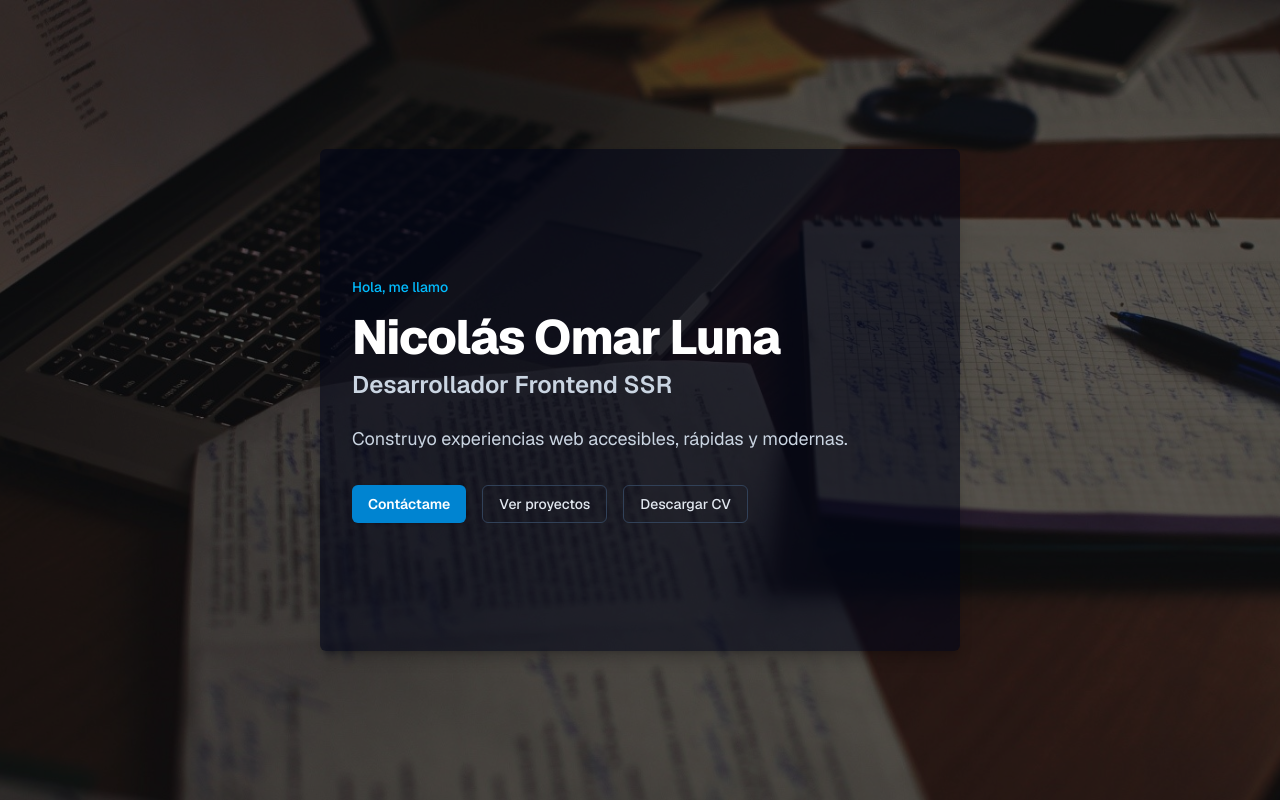
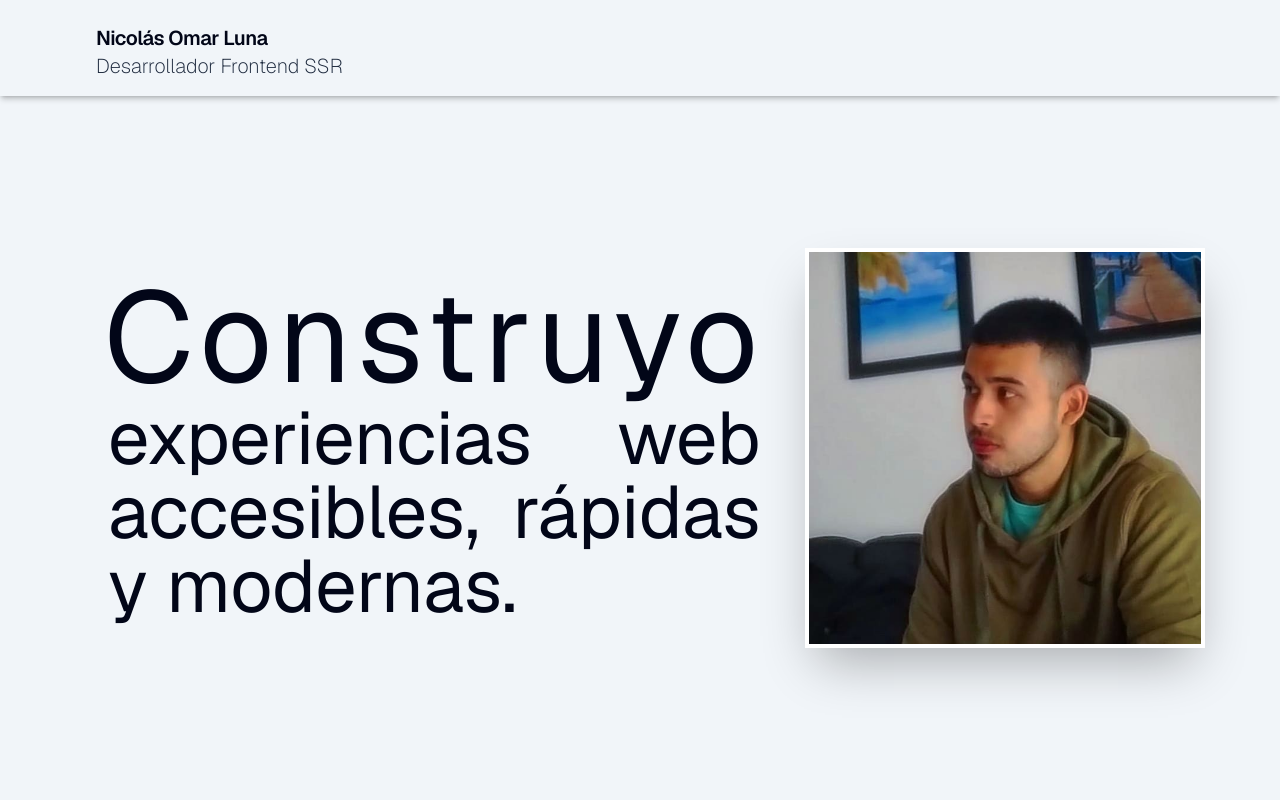
Before and after one commit to NLuna19/my-website, a Next.js app: page / in a window 1280 px wide. Built offline with nearby package versions, Linux system fonts and the light colour scheme.

Commit message:
hero-section updates

```diff
--- a/src/app/globals.css
+++ b/src/app/globals.css
@@ -8,7 +8,7 @@
 * {
   box-sizing: border-box;
   transition:
-    colors 0.3s ease,
+    all 0.3s ease,
     background-color 0.3s ease,
     border-color 0.3s ease,
     fill 0.3s ease,
--- a/src/app/page.tsx
+++ b/src/app/page.tsx
@@ -4,17 +4,17 @@ export default function Home() {
   return (
     <div className="flex min-h-screen items-center justify-center font-sans dark:bg-black">
       <main
-        style={{
-          backgroundImage: 'url("work_in_progress-wallpaper-1600x900.jpg")',
-          backgroundClip: 'border-box',
-          backgroundAttachment: 'fixed',
-          backgroundPosition: 'center',
-          backgroundRepeat: 'no-repeat',
-          backgroundSize: 'cover',
-          backgroundColor: 'rgba(0, 0, 0, 0.6)',
-          backgroundBlendMode: 'darken',
-        }}
-        className="flex min-h-screen w-full max-w-screen items-center justify-between sm:items-start"
+        // style={{
+        //   backgroundImage: 'url("work_in_progress-wallpaper-1600x900.jpg")',
+        //   backgroundClip: 'border-box',
+        //   backgroundAttachment: 'fixed',
+        //   backgroundPosition: 'center',
+        //   backgroundRepeat: 'no-repeat',
+        //   backgroundSize: 'cover',
+        //   backgroundColor: 'rgba(0, 0, 0, 0.6)',
+        //   backgroundBlendMode: 'darken',
+        // }}
+        className="flex min-h-screen w-full max-w-screen items-center justify-between bg-slate-100 sm:items-start"
       >
         <HeroSection />
       </main>
--- a/src/components/sections/hero/hero-section.tsx
+++ b/src/components/sections/hero/hero-section.tsx
@@ -1,5 +1,4 @@
-import DownloadCVButton from '@/components/shared/download-cv';
-import Link from 'next/link';
+import ImageCard from '@/components/ui/image-card/image-card';
 
 type HeroProps = {
   name?: string;
@@ -16,17 +15,43 @@ export default function HeroSection({
   ctaText = 'Contáctame',
   ctaHref = '/contact',
 }: HeroProps) {
+  const animationClasses = 'transition-all duration-1000! ease-in hover:rotate-2';
+
   return (
-    <section className="m-auto w-full max-w-[50%] rounded-md bg-slate-950/60 py-2 shadow-lg shadow-black/20 hover:bg-slate-950/70 sm:py-32">
-      <div className="mx-auto max-w-6xl px-6 lg:px-8">
-        <div className="grid gap-8 md:grid-cols-1 md:items-center">
-          <div>
-            <p className="text-sm font-medium text-sky-400">Hola, me llamo</p>
-            <h1 className="mt-4 text-4xl font-extrabold tracking-tight text-white sm:text-5xl">
-              {name}
-            </h1>
-            <h2 className="mt-2 text-2xl font-semibold text-slate-300">{title}</h2>
-            <p className="mt-6 max-w-xl text-lg text-slate-300">{description}</p>
+    <div className="flex h-lvh w-full flex-col">
+      <section className="w-full max-w-full bg-slate-100 pt-2 pb-4 shadow-md shadow-black/20">
+        <div className="mx-auto max-w-6xl px-6 lg:px-8">
+          <div className="grid gap-8 md:grid-cols-1 md:items-center">
+            <div>
+              <h1 className="mt-4 text-xl font-semibold tracking-tight text-slate-950">{name}</h1>
+              <h2 className="mt-0 text-xl font-extralight text-slate-800">{title}</h2>
+            </div>
+          </div>
+        </div>
+      </section>
+      <section className="mx-auto flex max-w-6xl grow gap-8 px-6 lg:px-8">
+        <div className="m-auto w-full">
+          <p className="h-full max-w-xl min-w-fit bg-slate-100 px-2 py-4 text-justify text-slate-950">
+            <span className="block text-9xl tracking-wider">Construyo</span>
+            <span className="block px-1 text-[4.625rem]/[1]">
+              experiencias web accesibles, rápidas y modernas.
+            </span>
+          </p>
+        </div>
+        <div className="flex max-h-full items-center justify-center">
+          <ImageCard
+            imgSrc="/photo.jpg"
+            alt="photo"
+            size={400}
+            customClasses={animationClasses}
+          ></ImageCard>
+        </div>
+      </section>
+    </div>
+  );
+}
+{
+  /*
 
             <div className="mt-8 flex gap-4">
               <Link
@@ -44,10 +69,5 @@ export default function HeroSection({
               </Link>
 
               <DownloadCVButton />
-            </div>
-          </div>
-        </div>
-      </div>
-    </section>
-  );
+            </div> */
 }
--- /dev/null
+++ b/src/components/ui/image-card/image-card.tsx
@@ -0,0 +1,21 @@
+type ImageCardProps = {
+  imgSrc: string;
+  alt?: string;
+  size?: number;
+  customClasses?: string;
+};
+
+export default function ImageCard({ imgSrc, alt = '', size = 200, customClasses }: ImageCardProps) {
+  return (
+    <div
+      className={`mx-auto h-fit w-fit overflow-hidden border shadow-2xl shadow-black/30 ${customClasses}`}
+      style={{
+        border: `${size < 200 ? 2 : size * 0.01}px solid white`,
+        minWidth: `${size}px`,
+        minHeight: `${size}px`,
+      }}
+    >
+      {imgSrc && <img src={imgSrc} alt={alt || 'image'} width={size} height={size} />}
+    </div>
+  );
+}
```
Also changed, not shown: public/photo.jpg (added), src/components/ui/download-cv/download-cv.tsx (renamed from src/components/shared/download-cv.tsx).
